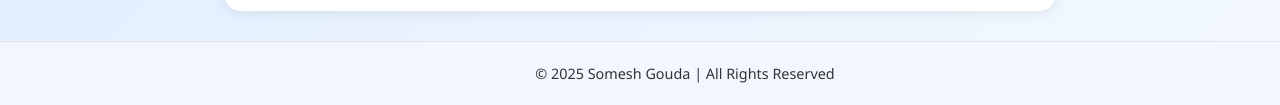
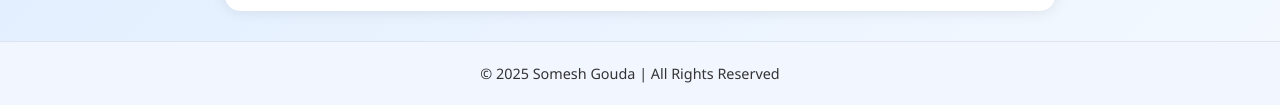
Before and after one commit to SomeshGouda/someshgouda.github.io, a plain HTML site: page index.html in a window 1280 px wide. Shown: the part 1006-1111 px from the top of the page. Drawn offline with Linux system fonts and the light colour scheme.

Commit message:
Update index.html

```diff
--- a/index.html
+++ b/index.html
@@ -225,7 +225,7 @@ footer {
 footer p {
   text-align: center;
   margin: 0; /* Remove default paragraph margin */
-    padding-left: 50px; /* Adjust this value to move it further left or right */
+    padding-right: 60px; /* Adjust this value to move it further left or right */
 
 }
 
```
